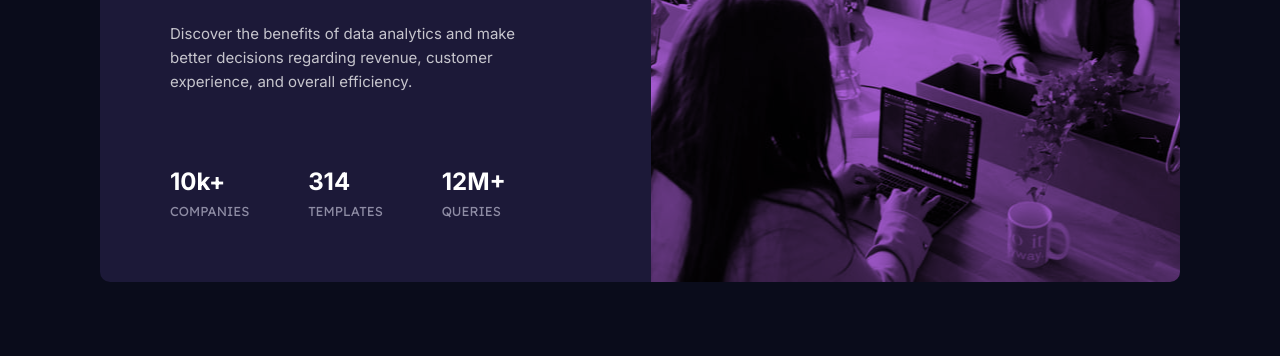
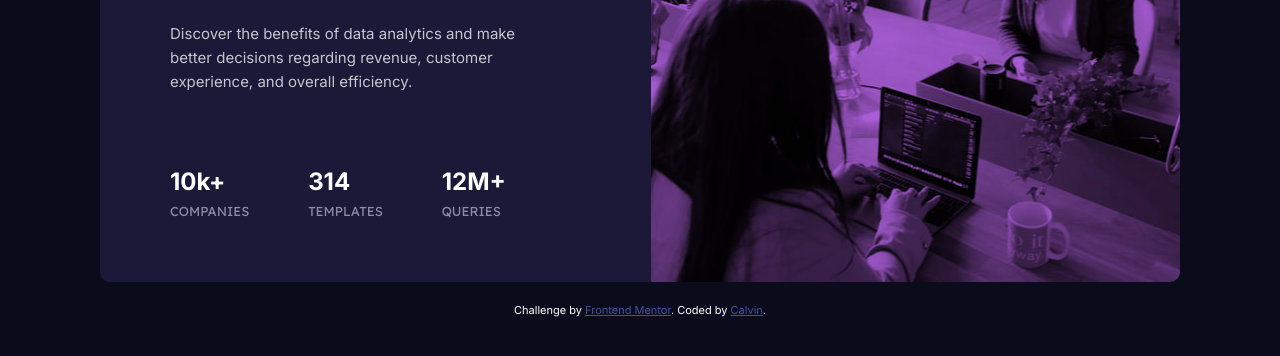
Before and after one commit to calvin17/FM-stats-preview-card-component-main, a website: page index.html in a window 1280 px wide. Shown: the part 264-620 px from the top of the page. Drawn offline with Linux system fonts and the light colour scheme.

Commit message:
added attribution

```diff
--- a/index.html
+++ b/index.html
@@ -37,10 +37,9 @@
       </div>
       <div class="card-img"></div>
     </div>
-    <!-- <div class="attribution">
+    <div class="attribution">
       Challenge by <a href="https://www.frontendmentor.io?ref=challenge" target="_blank">Frontend Mentor</a>.
-      Coded by
-      <a href="#">Calvin</a>.
-    </div> -->
+      Coded by <a href="#">Calvin</a>.
+    </div>
   </body>
 </html>
--- a/sass/main.scss
+++ b/sass/main.scss
@@ -114,6 +114,7 @@ body {
 .attribution {
   font-size: 11px;
   text-align: center;
+  margin-top: 2rem;
   a {
     color: $attribution-txt;
   }
```
Also changed, not shown: README.md, css/style.comp.css, css/style.css, css/style.prefix.css.
